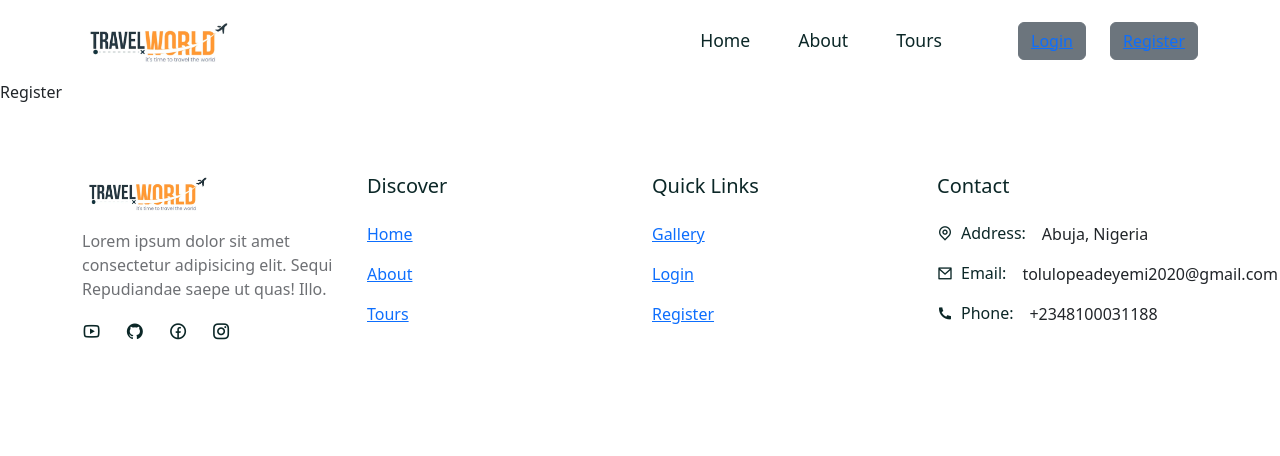
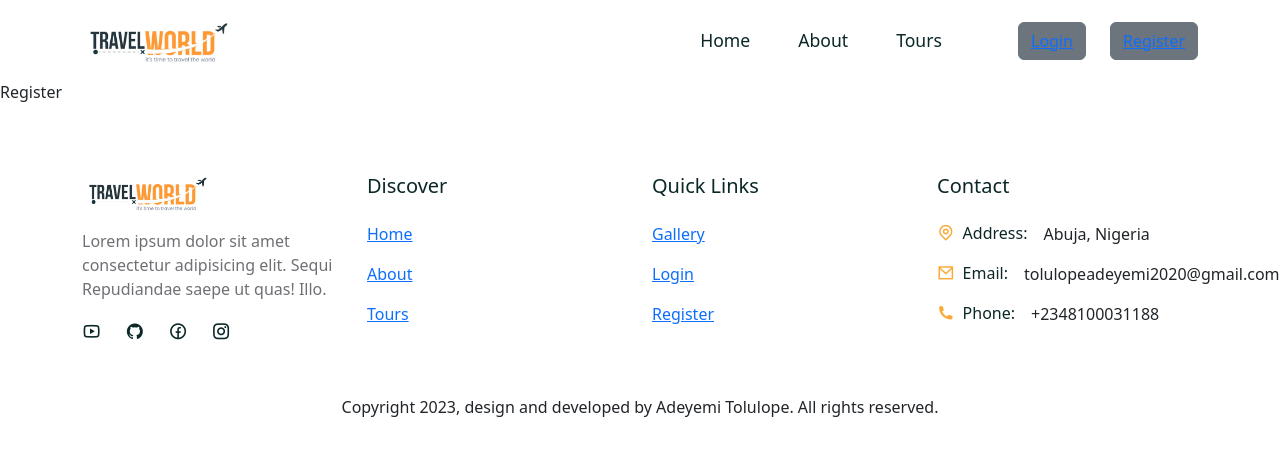
Before and after one commit to Billyrosecodes/Tour_app, a React (Create React App) app in the folder frontend/: page /register in a window 1280 px wide. Shown: the top 456 px of the page. Built offline with nearby package versions, Linux system fonts and the light colour scheme; a web font is replaced by a local one.

Commit message:
making the copyright to be dynamic

```diff
--- a/frontend/src/components/Footer/Footer.jsx
+++ b/frontend/src/components/Footer/Footer.jsx
@@ -36,6 +36,9 @@ const quick_links2 = [
 ];
 
 const Footer = () => {
+
+  const year = new Date().getFullYear()
+
   return (
     <footer className="footer">
       <Container>
@@ -123,8 +126,11 @@ const Footer = () => {
 
                   <p className="mb-0">+2348100031188</p>
                 </ListGroupItem>
+            </ListGroup>
+          </Col>
 
-            </ListGroup>
+          <Col lg='12' className="text-center pt-5">
+            <p className="copyright">Copyright {year}, design and developed by Adeyemi Tolulope. All rights reserved.</p>
           </Col>
         </Row>
       </Container>
--- a/frontend/src/components/Footer/footer.css
+++ b/frontend/src/components/Footer/footer.css
@@ -28,3 +28,8 @@
   color: var(--text-color);
   font-size: 1.1rem;
 }
+
+.footer_quick-links h6 span i {
+    color: var(--secondary-color);
+    font-size: 1.1rem;
+}
```
